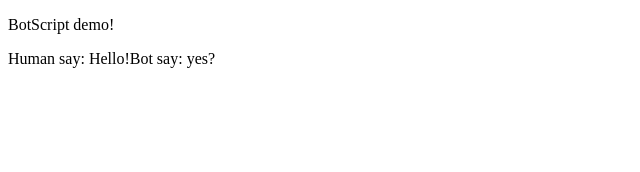
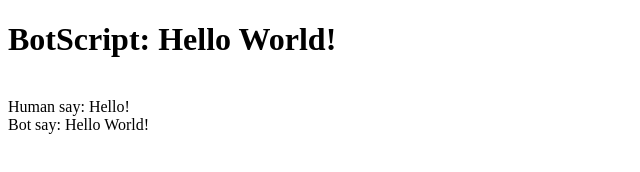
Before and after one commit to yeuai/botscript, a website: page src/index.html in a window 1280 px wide. Shown: the whole page, without its empty margins (0-640 px from the left). Drawn offline with Linux system fonts and the light colour scheme; files whose address does not match are found by name.

Commit message:
update demo page

```diff
--- a/src/index.html
+++ b/src/index.html
@@ -4,23 +4,24 @@
 <head>
   <meta charset="UTF-8" />
   <title>Hello BotScript! - @Yeu.AI</title>
+  <link rel="icon" href="data:,">
 </head>
 
 <body>
-  <p id="greeting">BotScript demo!</p>
+  <h1 id="greeting">BotScript: Hello World!</h1>
   <script src="botscript.bundle.js"></script>
   <script>
     const {BotScript, Request, TYPES} = BotScriptAI;
     const bot = new BotScript();
-    bot.parse('+ * \n - yes?\n');
+    bot.parse('+ * \n - Hello World!\n - Yes?\n - How are you?');
 
     /**
      * Send bot message and wait response.
      * */
     async function sendBot(message) {
       const reply = await bot.handleAsync(new Request(message));
-      document.write('Human say: ' + message);
-      document.write('Bot say: ' + reply.speechResponse);
+      document.write(`<br/>Human say: ${message}`);
+      document.write('<br/>Bot say: ' + reply.speechResponse);
     }
 
     sendBot('Hello!');
```
Also changed, not shown: docs/index.html (+3 -2 lines).
